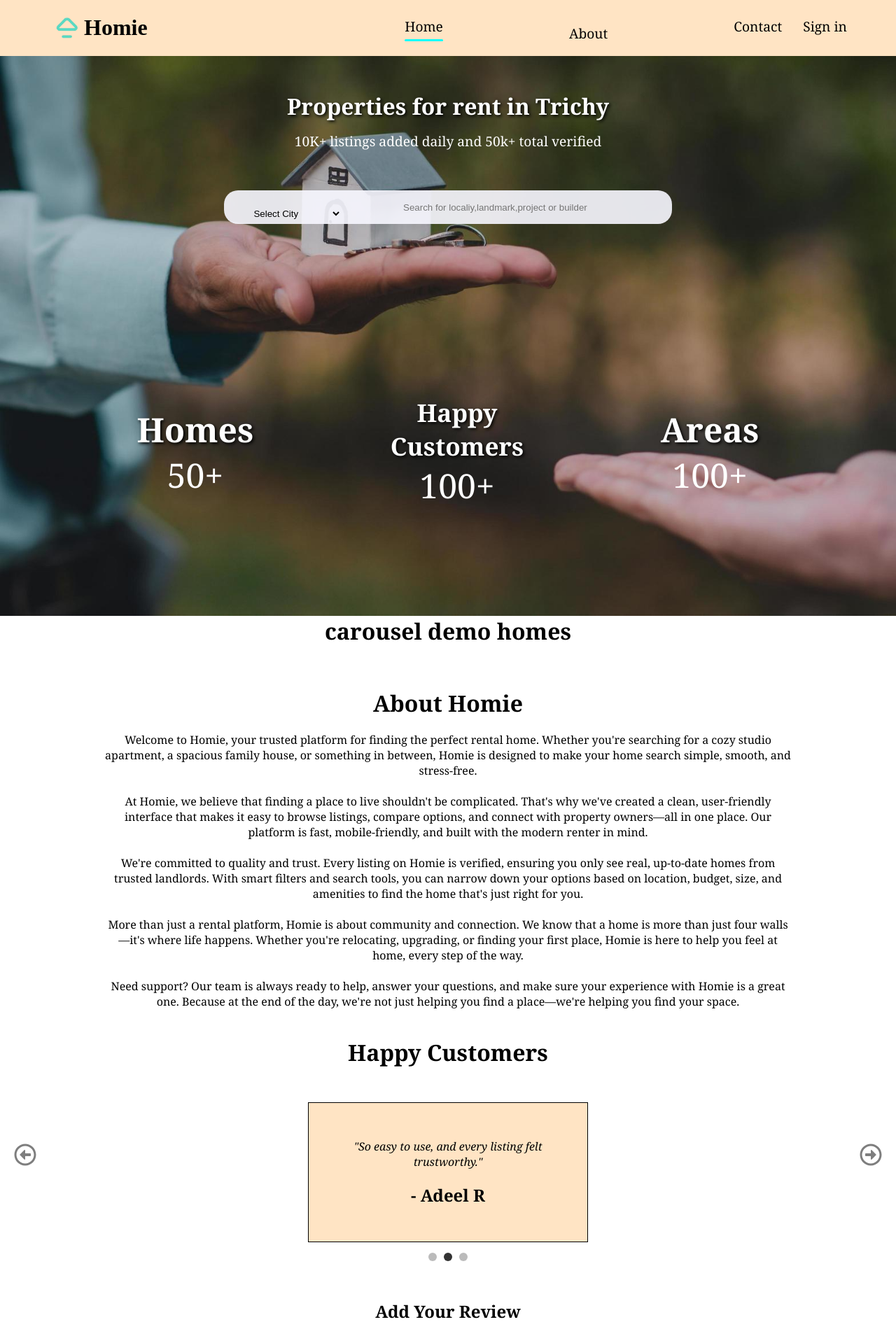
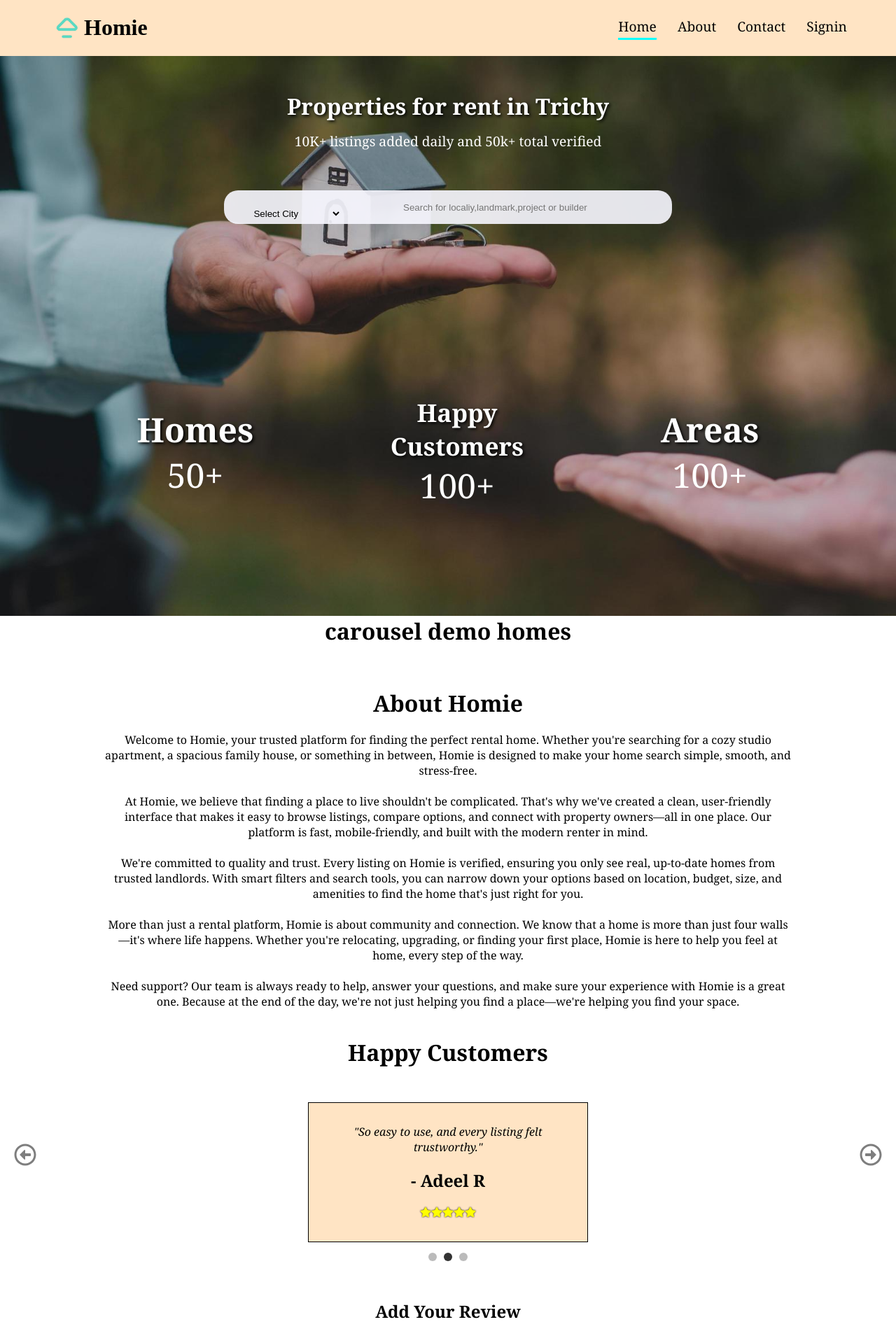
Before and after one commit to Dharanidhars/Home, a React (Vite) app: page / in a window 1280 px wide. Shown: the top 1919 px of the page at 70% size. Built offline with nearby package versions, Linux system fonts and the light colour scheme.

Commit message:
star review added

```diff
--- a/src/components/header/Header.css
+++ b/src/components/header/Header.css
@@ -26,15 +26,12 @@
     align-items: center;
     gap: 30px;
     font-size: 1.2rem;
-    height: 5rem;
 }
-.right .navs{
+.desktopMenu{
     height: 2rem;
+    cursor: pointer;
 }
-hr{
-    margin-top: 5px;
-    height: 3px;
-    border: none;
-    border-radius: 10px;
-    background-color: aqua;
+.activeNav{
+    padding-bottom: 30px;
+    border-bottom: 3px solid aqua;
 }
--- a/src/components/header/Header.jsx
+++ b/src/components/header/Header.jsx
@@ -2,9 +2,6 @@ import React from 'react'
 import logo from '../../assets/logo.png'
 import { Link } from 'react-scroll'
 import './Header.css'
-import { BrowserRouter as Router, Routes,Route } from 'react-router-dom'
-import Signin from '../signin/Signin'
-
 const Header = () => {
   return (
     <div className='header' id='header'>
@@ -13,15 +10,12 @@ const Header = () => {
         <h1>Homie</h1>
         </div>
         <div className="right">
-          <Router>
-            <Link to='#home' offset={100} scrolling='smooth' className='navs home' >Home <hr /></Link>
-            <Link to='#about' offset={100} scrolling='smooth'  className='navs about' >About</Link>
-            <Link to='#contact' offset={100} scrolling='smooth'  className='navs contact' >Contact</Link>
-            <Link to='/signin'  className='navs signin' >Sign in</Link>
-            <Routes>
-              <Route path='/signin' element={<Signin />} />
-            </Routes>
-          </Router>
+
+          <Link to='home' activeClass='activeNav' spy={true} smooth={true} offset={-100} duration={500} className='desktopMenu'  > Home </Link>
+          <Link to='about' activeClass='activeNav' spy={true} smooth={true} offset={-50} duration={500} className='desktopMenu'  > About </Link>
+          <Link to='contact' activeClass='activeNav' spy={true} smooth={true} offset={-50} duration={500} className='desktopMenu'  > Contact </Link>
+          <Link className='desktopMenu' > Signin </Link>
+
         </div>
     </div>
   )
--- a/src/components/review/Review.css
+++ b/src/components/review/Review.css
@@ -114,3 +114,7 @@
 .reviewForm button:hover{
     box-shadow: 2px 2px 4px grey;
 }
+.customerRating{
+    color: yellow;
+    filter: drop-shadow(0px 0px 1px black);
+}
--- a/src/components/review/Review.jsx
+++ b/src/components/review/Review.jsx
@@ -4,7 +4,7 @@ import { FaRegArrowAltCircleLeft, FaStar } from "react-icons/fa";
 import { FaRegArrowAltCircleRight } from "react-icons/fa";
 
 const Review = ({ noOfStars = 5 }) => {
-  const [reviews,setReviews] = useState([
+  const [reviews, setReviews] = useState([
     {
       name: "Sarah M",
       message:
@@ -22,7 +22,7 @@ const Review = ({ noOfStars = 5 }) => {
         "Homie made the entire rental process so easy. I found a place I loved, scheduled a visit, and signed the lease—all in one week!",
       rating: 4,
     },
-  ])
+  ]);
 
   const [current, setCurrent] = useState(0);
   const [rating, setRating] = useState(0);
@@ -38,18 +38,17 @@ const Review = ({ noOfStars = 5 }) => {
     }
 
     const newReview = {
-      name : newName,
-      message : newMessage,
-      rating : rating
-    }
+      name: newName,
+      message: newMessage,
+      rating: rating,
+    };
 
-    setCurrent(reviews.length)
-    setReviews(prevReviews => [...prevReviews,newReview])
+    setCurrent(reviews.length);
+    setReviews((prevReviews) => [...prevReviews, newReview]);
 
-    setNewName("")
-    setNewMessage("")
-    setRating(0)
-
+    setNewName("");
+    setNewMessage("");
+    setRating(0);
   };
 
   const handleRating = (getCurrentIndex) => {
@@ -82,6 +81,11 @@ const Review = ({ noOfStars = 5 }) => {
           <div className="customers">
             <p className="reviewMessage">"{reviews[current].message}"</p>
             <h2 className="costomersName">- {reviews[current].name}</h2>
+            <p className="customerRating">
+              {[...Array(reviews[current].rating)].map(() => {
+                return <FaStar />;
+              })}
+            </p>
           </div>
         </div>
         <FaRegArrowAltCircleRight className="rightArrow" onClick={handleNext} />
--- a/src/components/search/Search.jsx
+++ b/src/components/search/Search.jsx
@@ -9,7 +9,7 @@ const Search = () => {
   };
 
   return (
-    <div className="search">
+    <div className="search" id="home">
       <h1>Properties for rent in {city}</h1>
       <p>10K+ listings added daily and 50k+ total verified</p>
       <select id="city" value={city} onChange={handleCityName}>
```
